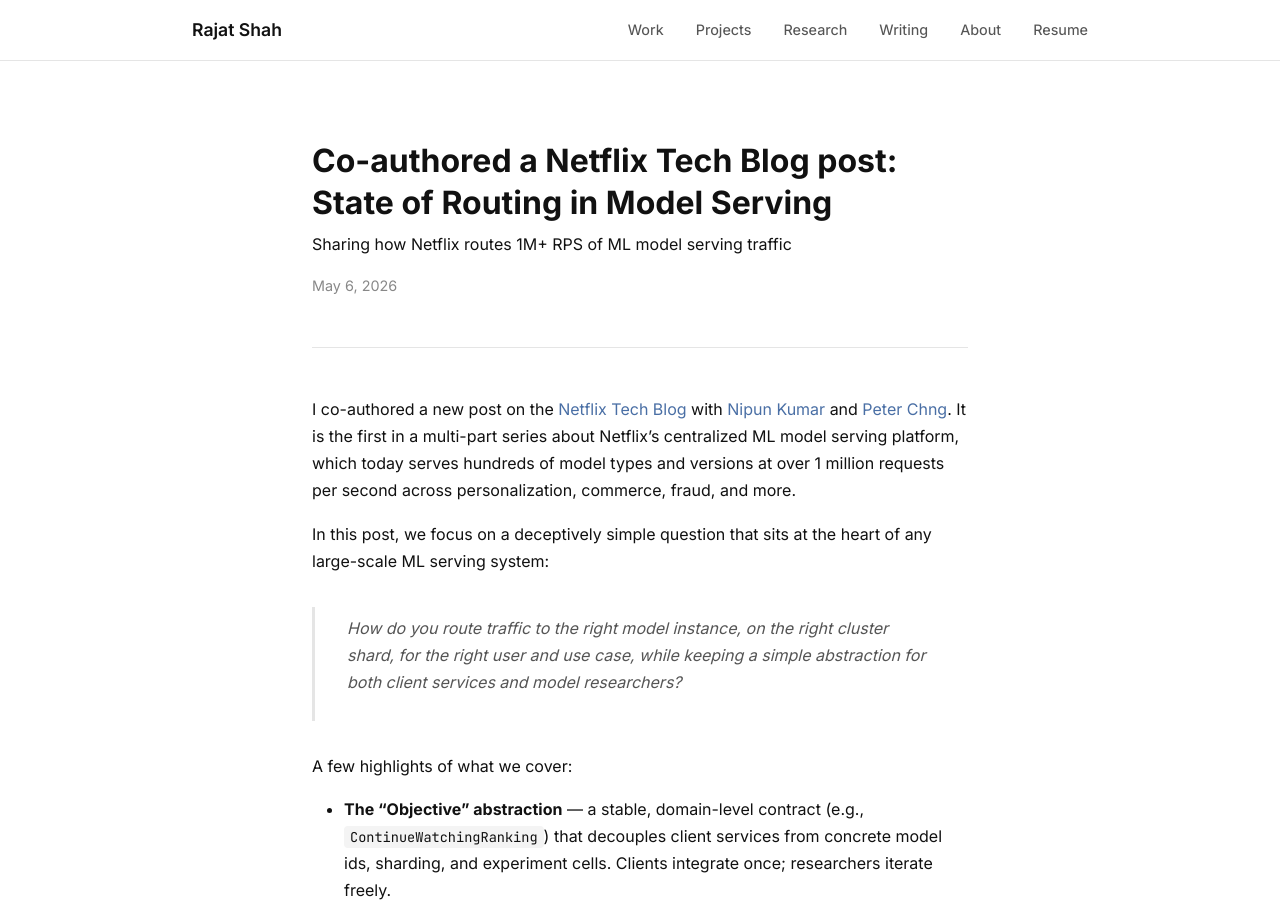
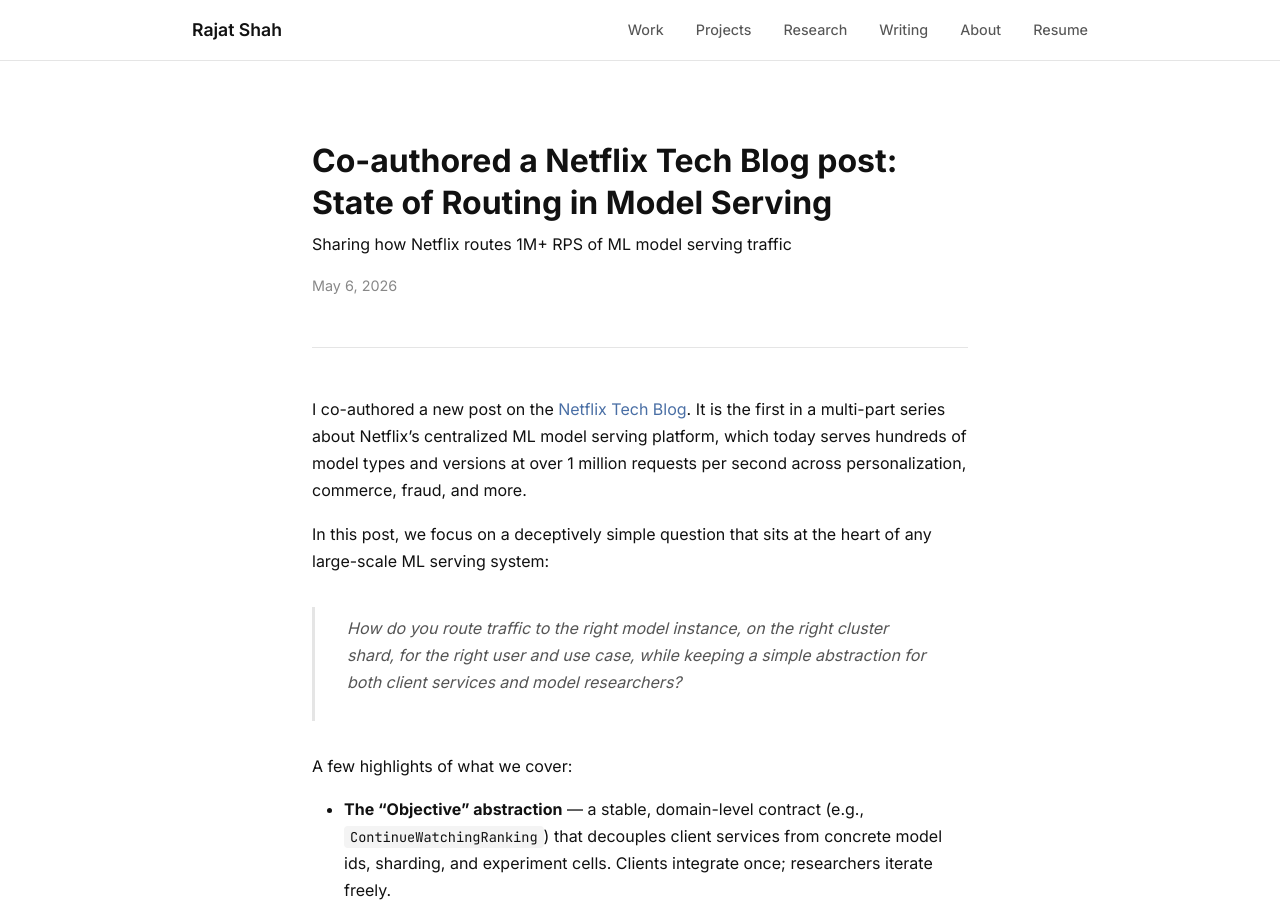
Before and after one commit to shahrajat/shahrajat.github.io, a Jekyll site: the page built from _posts/2026-05-06-netflix-tech-blog-state-of-routing-in-model-serving.md, in a window 1280 px wide and 900 px high. Built offline with Jekyll 4.4.1, drawn with Linux system fonts in a browser that asks for light colours.

Commit message:
Remove co-author names from Netflix routing post

```diff
--- a/_posts/2026-05-06-netflix-tech-blog-state-of-routing-in-model-serving.md
+++ b/_posts/2026-05-06-netflix-tech-blog-state-of-routing-in-model-serving.md
@@ -8,7 +8,7 @@
 published: true
 ---
 
-I co-authored a new post on the [Netflix Tech Blog](https://netflixtechblog.com/state-of-routing-in-model-serving-16e22fe18741) with [Nipun Kumar](https://www.linkedin.com/in/nipunk/) and [Peter Chng](https://www.linkedin.com/in/peterchng/). It is the first in a multi-part series about Netflix's centralized ML model serving platform, which today serves hundreds of model types and versions at over 1 million requests per second across personalization, commerce, fraud, and more.
+I co-authored a new post on the [Netflix Tech Blog](https://netflixtechblog.com/state-of-routing-in-model-serving-16e22fe18741). It is the first in a multi-part series about Netflix's centralized ML model serving platform, which today serves hundreds of model types and versions at over 1 million requests per second across personalization, commerce, fraud, and more.
 
 In this post, we focus on a deceptively simple question that sits at the heart of any large-scale ML serving system:
 
```
